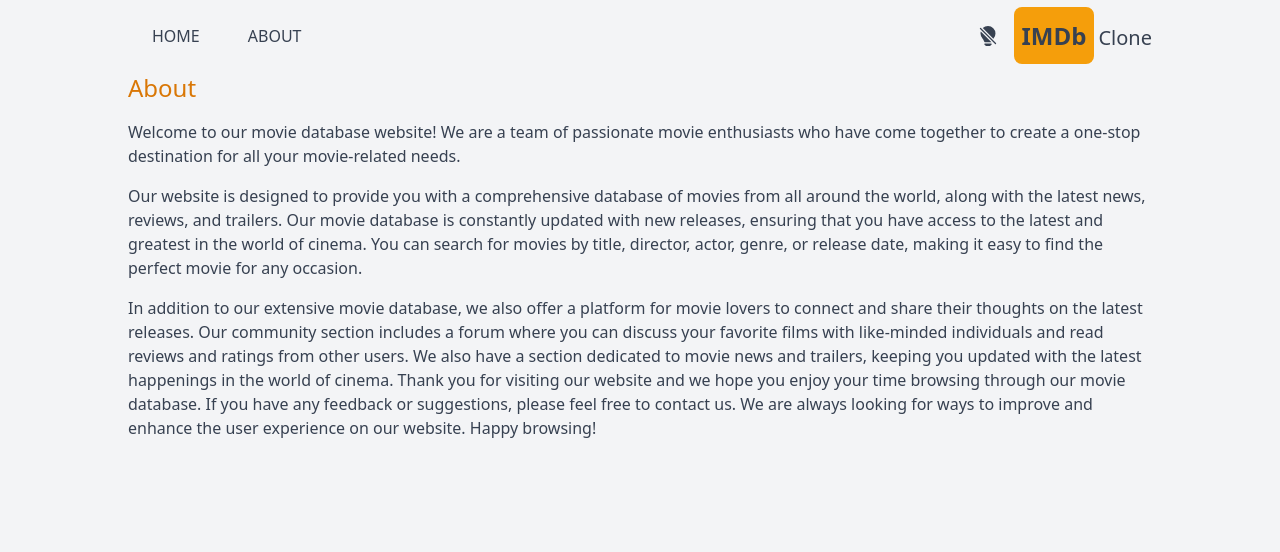
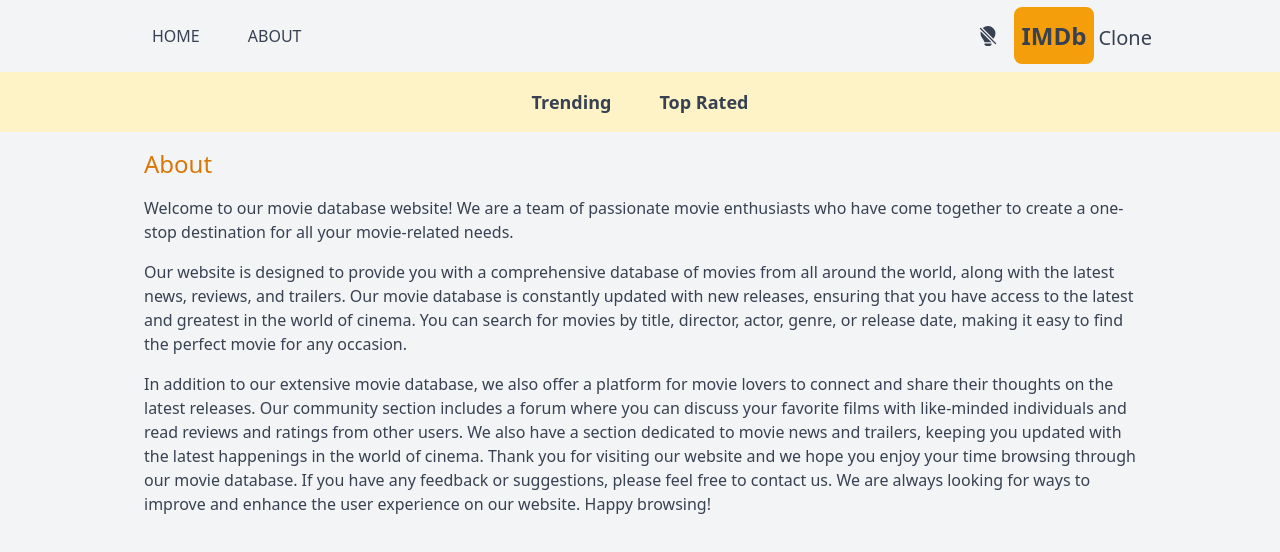
Before and after one commit to Chronarr/ImdbClone, a Next.js app: page /about in a window 1280 px wide. Shown: the top 552 px of the page. Built offline with nearby package versions, Linux system fonts and the light colour scheme.

Commit message:
Created genrebar

```diff
--- a/src/app/about/page.jsx
+++ b/src/app/about/page.jsx
@@ -2,7 +2,7 @@
 
 export default function About() {
     return (
-        <div className='max-w-5xl mx-auto space-y-4'>
+        <div className='max-w-5xl mx-auto space-y-4 p-4'>
             <h1 className='text-2xl font-medium text-amber-600'>About</h1>
             <p>
                 Welcome to our movie database website! We are a team of passionate movie
--- a/src/app/layout.jsx
+++ b/src/app/layout.jsx
@@ -1,6 +1,7 @@
 import './globals.css'
 import Header from "@/components/Header"
 import Providers from './Providers'
+import Navbar from '@/components/Navbar'
 
 export const metadata = {
   title: 'IMDB Clone',
@@ -14,7 +15,7 @@
         <Providers>
           <Header />
 
-
+          <Navbar />
 
           {children}
         </Providers>
--- /dev/null
+++ b/src/components/Navbar.jsx
@@ -0,0 +1,11 @@
+import React from 'react'
+import NavbarItem from './NavbarItem'
+
+export default function Navbar() {
+    return (
+        <div className='flex justify-center mx-auto dark:bg-gray-700 bg-amber-100 lg:text-lg p-4'>
+            <NavbarItem title="Trending" param="fetchTrending" />
+            <NavbarItem title="Top Rated" param="fetchTopRated" />
+        </div>
+    )
+}
--- /dev/null
+++ b/src/components/NavbarItem.jsx
@@ -0,0 +1,14 @@
+"use client"
+import Link from 'next/link'
+import React from 'react'
+import { useSearchParams } from "next/navigation";
+
+export default function NavbarItem({ title, param }) {
+    const searchParams = useSearchParams();
+    const genre = searchParams.get("genre");
+    return (
+        <div>
+            <Link href={`/?genre=${param}`} className={`m-4 hover:text-amber-600 font-semibold p-2 ${genre && genre === param && "underline underline-offset-8 decoration-4 decoration-amber-600 rounded-sm"}`}>{title}</Link>
+        </div>
+    )
+}
```
